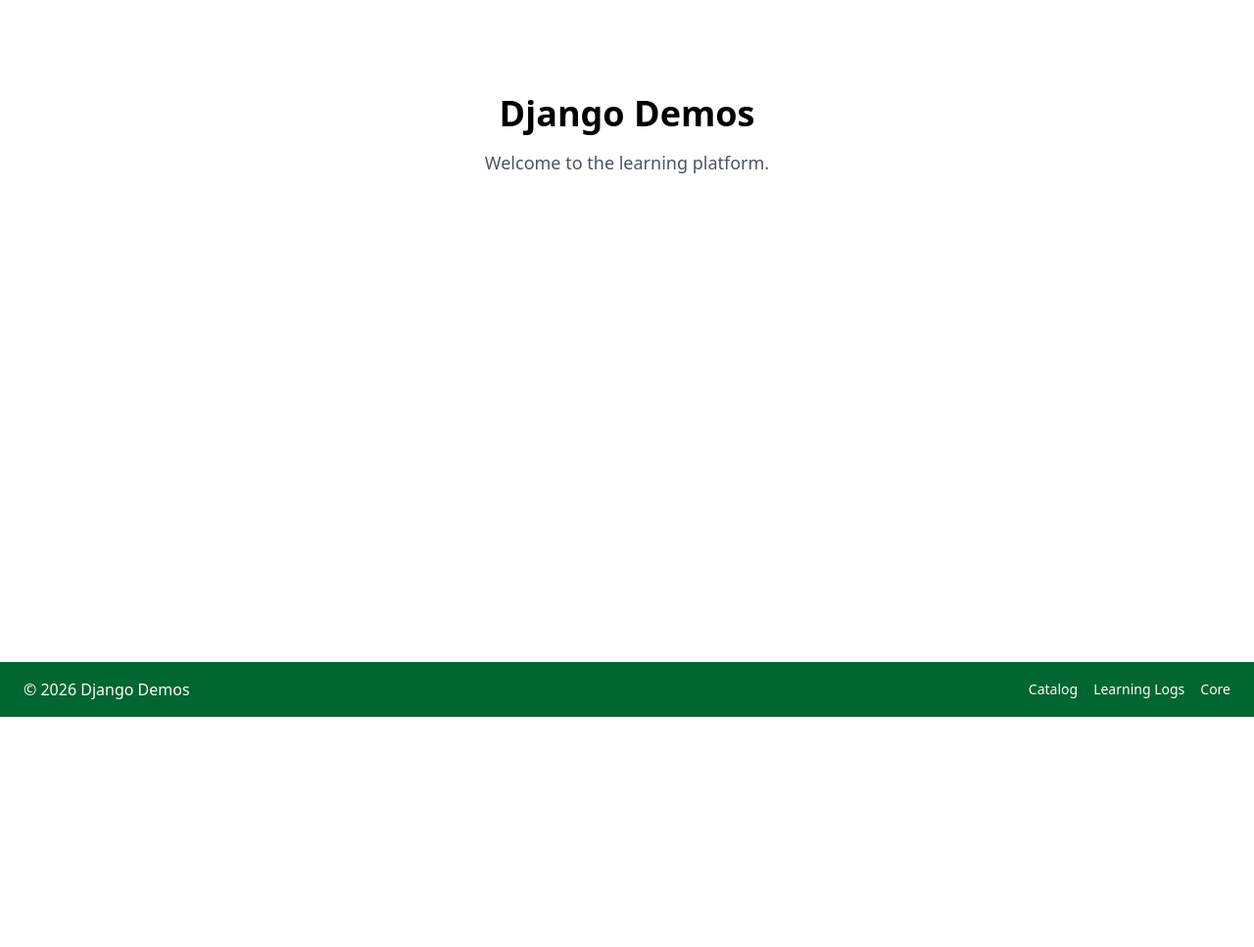
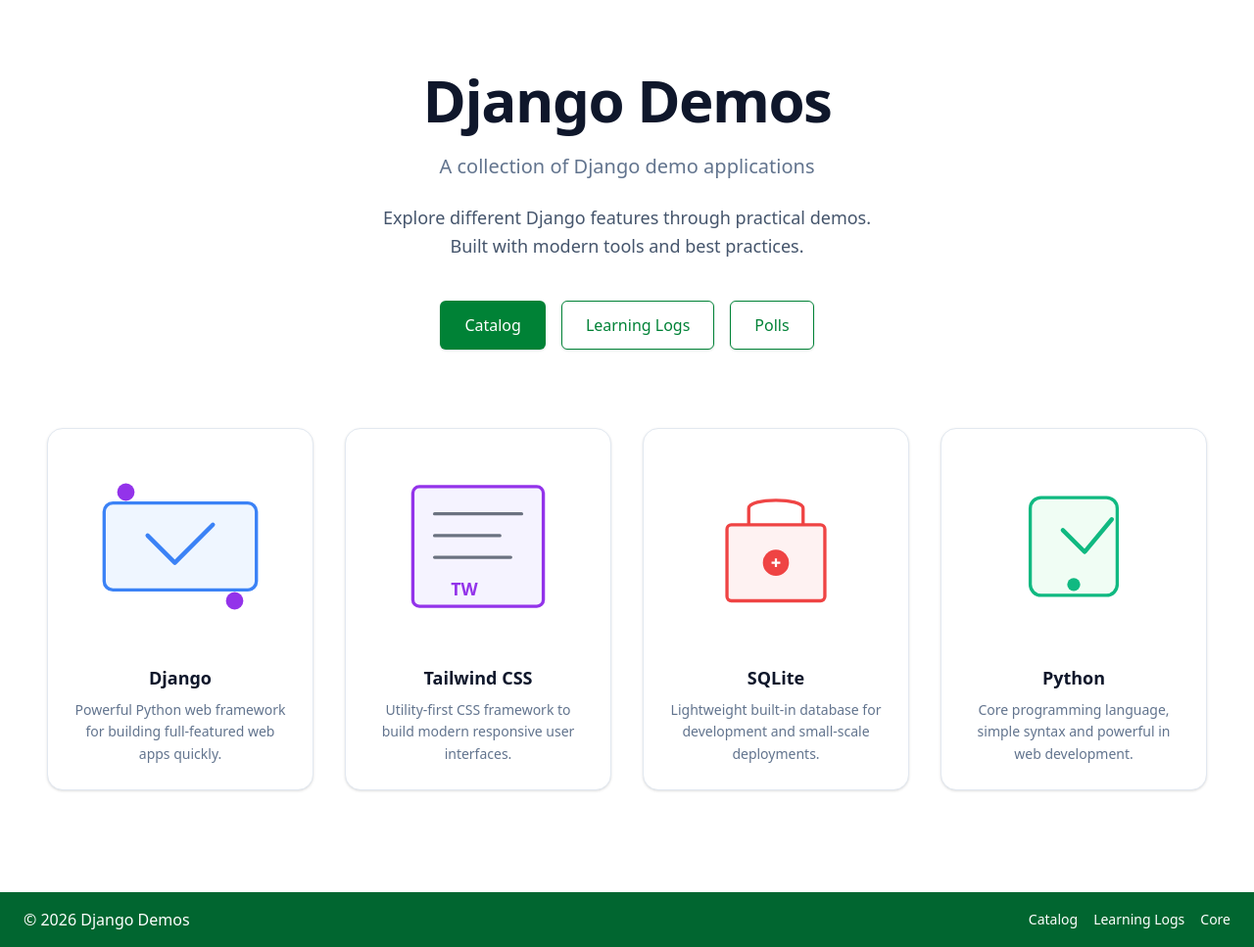
Before and after one commit to interset-wq/learner, a Django app: page / in a window 1280 px wide. Shown: the part 68-1035 px from the top of the page at 98% size. Before the commit the page ends 800 px from the top, so only its background shows below. Run offline with Django 5.2, Linux system fonts and the light colour scheme; style sheets or scripts are compiled from the project's sources.

Commit message:
feat: update root index to introduce project tech stack

```diff
--- a/templates/index.html
+++ b/templates/index.html
@@ -1,8 +1,101 @@
-{% extends "base.html" %}
+{% extends 'base.html' %}
+{% load static %}
 
 {% block content %}
-  <div class="max-w-2xl mx-auto text-center py-16">
-    <h1 class="text-4xl font-bold mb-4">{{ TOML.site.name }}</h1>
-    <p class="text-gray-600 dark:text-gray-400 text-lg">Welcome to the learning platform.</p>
+<div class="max-w-7xl mx-auto px-4 sm:px-6 lg:px-8 py-10">
+
+  <div class="flex flex-col items-center text-center mb-20 space-y-6">
+    <h1 class="text-5xl font-extrabold tracking-tight text-slate-900 sm:text-6xl transition-transform duration-300 hover:scale-[1.02]">
+      {{ TOML.site.name }}
+    </h1>
+    <p class="text-xl text-slate-500 max-w-2xl">
+      A collection of Django demo applications
+    </p>
+    <p class="text-lg text-slate-600 max-w-3xl leading-relaxed">
+      Explore different Django features through practical demos.<br>
+      Built with modern tools and best practices.
+    </p>
+
+    <div class="flex items-center gap-4 mt-4">
+      <a href="{% url 'catalog:index' %}"
+         class="inline-flex items-center justify-center px-6 py-3 border border-transparent text-base font-medium rounded-md text-white bg-green-700 hover:bg-green-800 transition-all duration-300 shadow-sm hover:shadow-lg hover:scale-105">
+        Catalog
+      </a>
+      <a href="{% url 'learning_logs:index' %}"
+         class="inline-flex items-center justify-center px-6 py-3 border border-green-700 text-base font-medium rounded-md text-green-700 bg-white hover:bg-green-50 transition-all duration-300 shadow-sm hover:shadow-md hover:scale-105">
+        Learning Logs
+      </a>
+      <a href="{% url 'core:index' %}"
+         class="inline-flex items-center justify-center px-6 py-3 border border-green-700 text-base font-medium rounded-md text-green-700 bg-white hover:bg-green-50 transition-all duration-300 shadow-sm hover:shadow-md hover:scale-105">
+        Polls
+      </a>
+    </div>
   </div>
+
+  <div class="flex flex-wrap -mx-4">
+    <!-- Django Card -->
+    <div class="w-full md:w-1/2 lg:w-1/4 px-4 mb-8">
+      <div class="h-full p-6 bg-white rounded-2xl border border-slate-200 shadow-sm hover:shadow-lg transition-all duration-300 hover:-translate-y-1 flex flex-col items-center text-center">
+        <svg class="h-48 w-full object-contain mb-6" viewBox="0 0 200 160" fill="none" xmlns="http://www.w3.org/2000/svg">
+          <rect x="30" y="40" width="140" height="80" rx="8" fill="#EFF6FF" stroke="#3B82F6" stroke-width="3"/>
+          <path d="M70 70 L95 95 L130 60" stroke="#3B82F6" stroke-width="4" stroke-linecap="round" stroke-linejoin="round"/>
+          <circle cx="50" cy="30" r="8" fill="#9333EA"/>
+          <circle cx="150" cy="130" r="8" fill="#9333EA"/>
+        </svg>
+        <h3 class="text-lg font-semibold text-slate-900 mb-2">Django</h3>
+        <p class="text-sm text-slate-500 leading-relaxed">
+          Powerful Python web framework for building full-featured web apps quickly.
+        </p>
+      </div>
+    </div>
+
+    <!-- Tailwind Card -->
+    <div class="w-full md:w-1/2 lg:w-1/4 px-4 mb-8">
+      <div class="h-full p-6 bg-white rounded-2xl border border-slate-200 shadow-sm hover:shadow-lg transition-all duration-300 hover:-translate-y-1 flex flex-col items-center text-center">
+        <svg class="h-48 w-full object-contain mb-6" viewBox="0 0 200 160" fill="none" xmlns="http://www.w3.org/2000/svg">
+          <rect x="40" y="25" width="120" height="110" rx="6" fill="#F5F3FF" stroke="#9333EA" stroke-width="3"/>
+          <line x1="60" y1="50" x2="140" y2="50" stroke="#6B7280" stroke-width="3" stroke-linecap="round"/>
+          <line x1="60" y1="70" x2="120" y2="70" stroke="#6B7280" stroke-width="3" stroke-linecap="round"/>
+          <line x1="60" y1="90" x2="130" y2="90" stroke="#6B7280" stroke-width="3" stroke-linecap="round"/>
+          <text x="75" y="125" font-size="16" fill="#9333EA" font-weight="bold">TW</text>
+        </svg>
+        <h3 class="text-lg font-semibold text-slate-900 mb-2">Tailwind CSS</h3>
+        <p class="text-sm text-slate-500 leading-relaxed">
+          Utility-first CSS framework to build modern responsive user interfaces.
+        </p>
+      </div>
+    </div>
+
+    <!-- SQLite Card -->
+    <div class="w-full md:w-1/2 lg:w-1/4 px-4 mb-8">
+      <div class="h-full p-6 bg-white rounded-2xl border border-slate-200 shadow-sm hover:shadow-lg transition-all duration-300 hover:-translate-y-1 flex flex-col items-center text-center">
+        <svg class="h-48 w-full object-contain mb-6" viewBox="0 0 200 160" fill="none" xmlns="http://www.w3.org/2000/svg">
+          <rect x="55" y="60" width="90" height="70" rx="4" fill="#FEF2F2" stroke="#EF4444" stroke-width="3"/>
+          <path d="M75 60 V45 C75 35 125 35 125 45 V60" stroke="#EF4444" stroke-width="3" fill="none"/>
+          <circle cx="100" cy="95" r="12" fill="#EF4444"/>
+          <path d="M96 95 L104 95 M100 91 L100 99" stroke="white" stroke-width="2"/>
+        </svg>
+        <h3 class="text-lg font-semibold text-slate-900 mb-2">SQLite</h3>
+        <p class="text-sm text-slate-500 leading-relaxed">
+          Lightweight built-in database for development and small-scale deployments.
+        </p>
+      </div>
+    </div>
+
+    <!-- Python Card -->
+    <div class="w-full md:w-1/2 lg:w-1/4 px-4 mb-8">
+      <div class="h-full p-6 bg-white rounded-2xl border border-slate-200 shadow-sm hover:shadow-lg transition-all duration-300 hover:-translate-y-1 flex flex-col items-center text-center">
+        <svg class="h-48 w-full object-contain mb-6" viewBox="0 0 200 160" fill="none" xmlns="http://www.w3.org/2000/svg">
+          <rect x="60" y="35" width="80" height="90" rx="10" fill="#F0FDF4" stroke="#10B981" stroke-width="3"/>
+          <path d="M90 65 L110 85 L135 55" stroke="#10B981" stroke-width="4" stroke-linecap="round" stroke-linejoin="round"/>
+          <circle cx="100" cy="115" r="6" fill="#10B981"/>
+        </svg>
+        <h3 class="text-lg font-semibold text-slate-900 mb-2">Python</h3>
+        <p class="text-sm text-slate-500 leading-relaxed">
+          Core programming language, simple syntax and powerful in web development.
+        </p>
+      </div>
+    </div>
+  </div>
+</div>
 {% endblock %}
```
